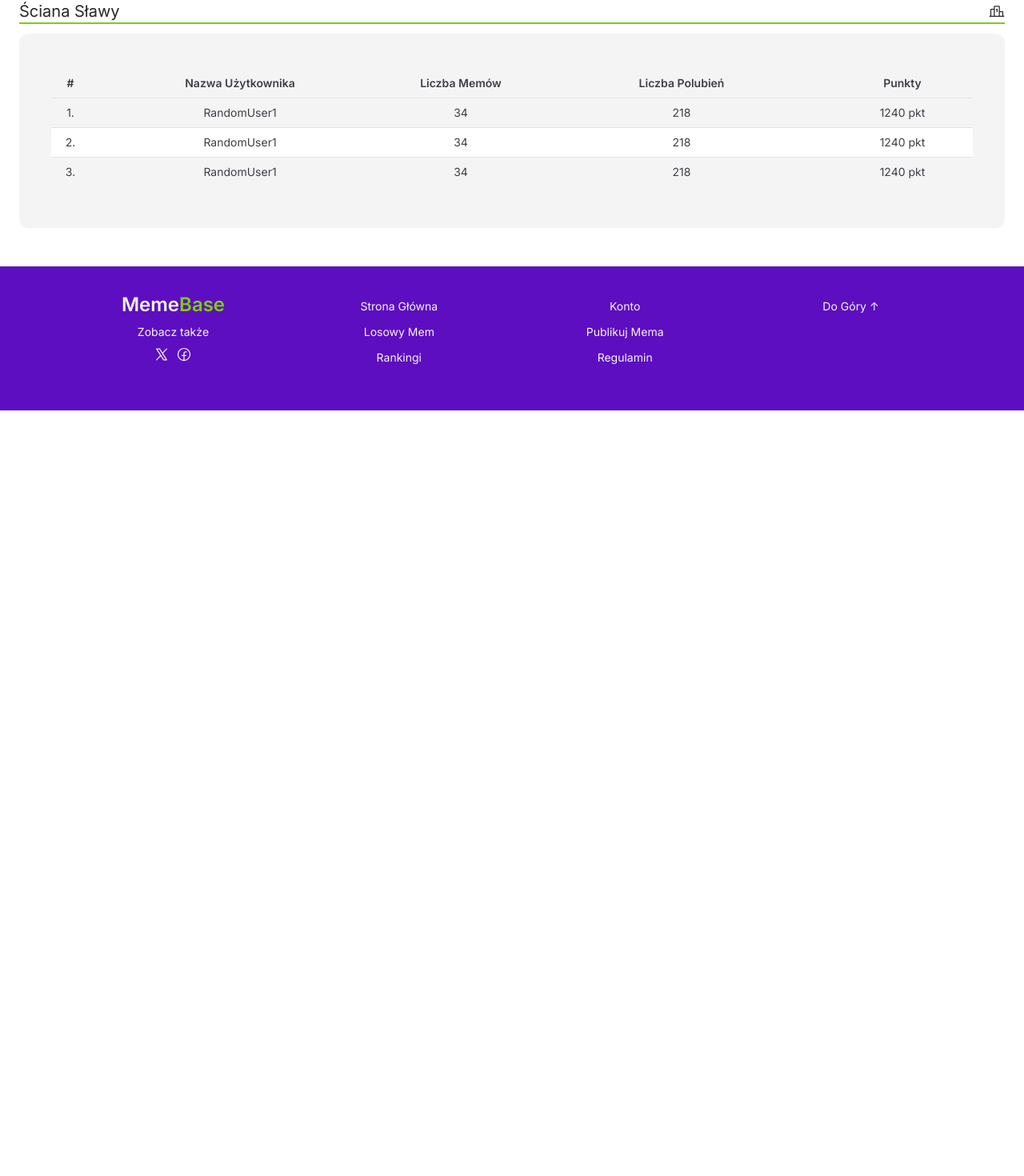
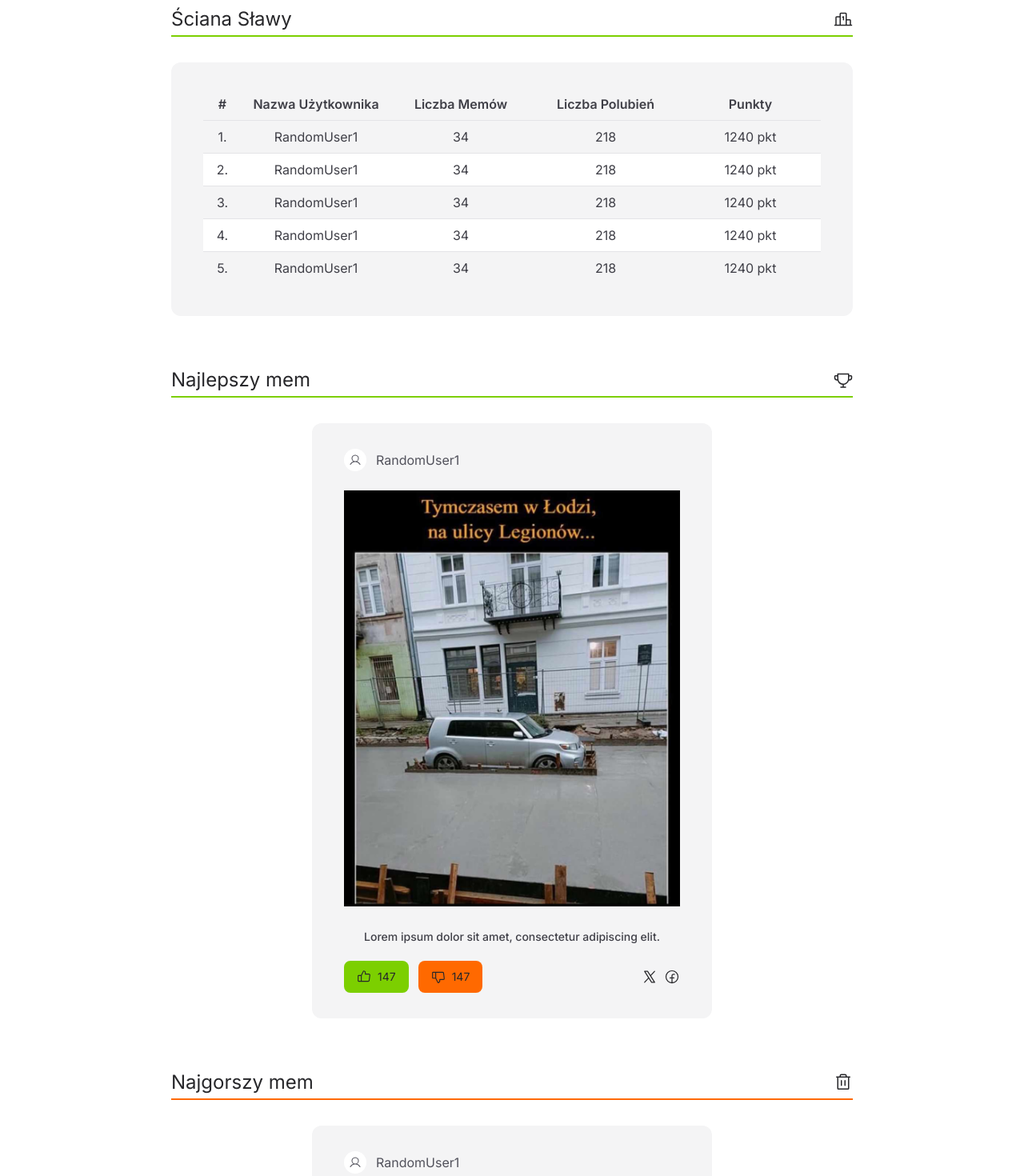
Before and after one commit to iProXDPL/MemeBase-PAW-TR, a React (Vite) app in the folder frontend/: page /ranking in a window 1280 px wide. Shown: the part 92-1562 px from the top of the page at 80% size. Before the commit the page ends 800 px from the top, so only its background shows below. Built offline with nearby package versions, Linux system fonts and the light colour scheme.

Commit message:
ui fix, rakingi final

```diff
--- a/frontend/src/features/memes/MemeCard.jsx
+++ b/frontend/src/features/memes/MemeCard.jsx
@@ -4,13 +4,13 @@ import MemeActions from "./MemeActions";
 
 function MemeCard({ textMeme, memeUrl }) {
   return (
-    <div className="md:max-w-[600px] sm:w-10/12 w-full m-auto">
+    <div className="m-auto w-full sm:w-10/12 md:max-w-[500px]">
       <Card>
         <DisplayMemeAuthor />
-        <div className="sm:py-4 py-2 m-auto">
+        <div className="m-auto py-4 sm:py-6">
           <img src={memeUrl} className="m-auto" />
         </div>
-        <p className="sm:text-sm text-xs text-zinc-800 text-center mb-5 mt-1 font-medium">
+        <p className="mt-1 mb-5 text-center text-xs font-medium text-zinc-700 sm:text-sm">
           {textMeme}
         </p>
         <MemeActions />
--- /dev/null
+++ b/frontend/src/features/ranking/BestMeme.jsx
@@ -0,0 +1,22 @@
+import { Trophy } from "@phosphor-icons/react";
+import RankingTitle from "./RankingTitle";
+import RankingWrapper from "./RankingWrapper";
+import MemeCard from "../memes/MemeCard";
+import memeUrl1 from "../../images/Meme.png";
+
+function BestMeme() {
+  return (
+    <RankingWrapper>
+      <RankingTitle>
+        <h3>Najlepszy mem</h3>
+        <Trophy />
+      </RankingTitle>
+      <MemeCard
+        memeUrl={memeUrl1}
+        textMeme="Lorem ipsum dolor sit amet, consectetur adipiscing elit."
+      />
+    </RankingWrapper>
+  );
+}
+
+export default BestMeme;
--- a/frontend/src/features/ranking/BestUsers.jsx
+++ b/frontend/src/features/ranking/BestUsers.jsx
@@ -1,16 +1,17 @@
 import RankingTable from "./RankingTable";
 import RankingTitle from "./RankingTitle";
 import { Ranking } from "@phosphor-icons/react";
+import RankingWrapper from "./RankingWrapper";
 
 function BestUsers() {
   return (
-    <div className="px-6 py-4 text-zinc-800">
+    <RankingWrapper>
       <RankingTitle>
-        <h2>Ściana Sławy</h2>
+        <h3>Ściana Sławy</h3>
         <Ranking />
       </RankingTitle>
       <RankingTable />
-    </div>
+    </RankingWrapper>
   );
 }
 
--- a/frontend/src/features/ranking/RankingTable.jsx
+++ b/frontend/src/features/ranking/RankingTable.jsx
@@ -5,7 +5,7 @@ import RankingTableUser from "./RankingTableUser";
 function RankingTable() {
   return (
     <Card>
-      <div className="divide-y-[1px] divide-zinc-200 overflow-x-auto py-5">
+      <div className="divide-y-[1px] divide-zinc-200 overflow-x-auto py-2">
         <RankingTableHeader />
         <RankingTableUser
           place="1."
@@ -28,6 +28,20 @@ function RankingTable() {
           likesCount="218"
           points="1240"
         />
+        <RankingTableUser
+          place="4."
+          username="RandomUser1"
+          memeCount="34"
+          likesCount="218"
+          points="1240"
+        />
+        <RankingTableUser
+          place="5."
+          username="RandomUser1"
+          memeCount="34"
+          likesCount="218"
+          points="1240"
+        />
       </div>
     </Card>
   );
--- a/frontend/src/features/ranking/RankingTableHeader.jsx
+++ b/frontend/src/features/ranking/RankingTableHeader.jsx
@@ -1,11 +1,11 @@
 function RankingTableHeader() {
   return (
-    <div className="flex min-w-fit flex-row justify-between gap-4 pb-2 text-sm font-semibold text-nowrap text-zinc-700">
-      <div className="w-12 text-center">#</div>
-      <div className="w-44 text-center">Nazwa Użytkownika</div>
-      <div className="w-44 text-center">Liczba Memów</div>
-      <div className="w-44 text-center">Liczba Polubień</div>
-      <div className="w-44 text-center">Punkty</div>
+    <div className="flex min-w-fit flex-row justify-between gap-1 pb-2 text-xs font-semibold text-nowrap text-zinc-700 lg:text-base">
+      <div className="w-10 text-center lg:w-12">#</div>
+      <div className="w-32 text-center lg:w-44">Nazwa Użytkownika</div>
+      <div className="w-32 text-center lg:w-44">Liczba Memów</div>
+      <div className="w-32 text-center lg:w-44">Liczba Polubień</div>
+      <div className="w-32 text-center lg:w-44">Punkty</div>
     </div>
   );
 }
--- a/frontend/src/features/ranking/RankingTableUser.jsx
+++ b/frontend/src/features/ranking/RankingTableUser.jsx
@@ -1,13 +1,13 @@
 function RankingTableUser({ place, username, memeCount, likesCount, points }) {
   return (
     <div
-      className={`flex min-w-fit items-center justify-between gap-4 ${place % 2 === 0 ? "bg-white" : "bg-zinc-100"} py-2 text-sm text-zinc-700`}
+      className={`flex min-w-fit items-center justify-between gap-1 ${place % 2 === 0 ? "bg-white" : "bg-zinc-100"} py-2 text-xs text-zinc-700 lg:text-base`}
     >
-      <div className="w-12 text-center">{place}</div>
-      <div className="w-44 text-center">{username}</div>
-      <div className="w-44 text-center">{memeCount}</div>
-      <div className="w-44 text-center">{likesCount}</div>
-      <div className="w-44 text-center">{points} pkt</div>
+      <div className="w-10 text-center lg:w-12">{place}</div>
+      <div className="w-32 text-center lg:w-44">{username}</div>
+      <div className="w-32 text-center lg:w-44">{memeCount}</div>
+      <div className="w-32 text-center lg:w-44">{likesCount}</div>
+      <div className="w-32 text-center lg:w-44">{points} pkt</div>
     </div>
   );
 }
--- a/frontend/src/features/ranking/RankingTitle.jsx
+++ b/frontend/src/features/ranking/RankingTitle.jsx
@@ -1,6 +1,8 @@
-function RankingTitle({ children }) {
+function RankingTitle({ isOrange = false, children }) {
   return (
-    <div className="mb-3 flex items-center justify-between border-b-2 border-b-lime-500 text-xl">
+    <div
+      className={`mb-5 flex items-center justify-between border-b-2 md:mb-8 ${isOrange ? "border-b-orange-500" : "border-b-lime-500"} pb-1 text-xl lg:text-2xl`}
+    >
       {children}
     </div>
   );
--- /dev/null
+++ b/frontend/src/features/ranking/RankingWrapper.jsx
@@ -0,0 +1,5 @@
+function RankingWrapper({ children }) {
+  return <div className="mb-16 px-6 text-zinc-800">{children}</div>;
+}
+
+export default RankingWrapper;
--- /dev/null
+++ b/frontend/src/features/ranking/WorstMeme.jsx
@@ -0,0 +1,22 @@
+import { Trash } from "@phosphor-icons/react";
+import memeUrl1 from "../../images/Meme.png";
+import RankingTitle from "./RankingTitle";
+import MemeCard from "../memes/MemeCard";
+import RankingWrapper from "./RankingWrapper";
+
+function WorstMeme() {
+  return (
+    <RankingWrapper>
+      <RankingTitle isOrange="true">
+        <h3>Najgorszy mem</h3>
+        <Trash />
+      </RankingTitle>
+      <MemeCard
+        memeUrl={memeUrl1}
+        textMeme="Lorem ipsum dolor sit amet, consectetur adipiscing elit."
+      />
+    </RankingWrapper>
+  );
+}
+
+export default WorstMeme;
--- a/frontend/src/pages/Ranking.jsx
+++ b/frontend/src/pages/Ranking.jsx
@@ -1,9 +1,13 @@
+import BestMeme from "../features/ranking/BestMeme";
 import BestUsers from "../features/ranking/BestUsers";
+import WorstMeme from "../features/ranking/WorstMeme";
 
 function Ranking() {
   return (
-    <div>
+    <div className="m-auto mt-6 min-[1100px]:max-w-[900px] md:w-10/12">
       <BestUsers />
+      <BestMeme />
+      <WorstMeme />
     </div>
   );
 }
```
